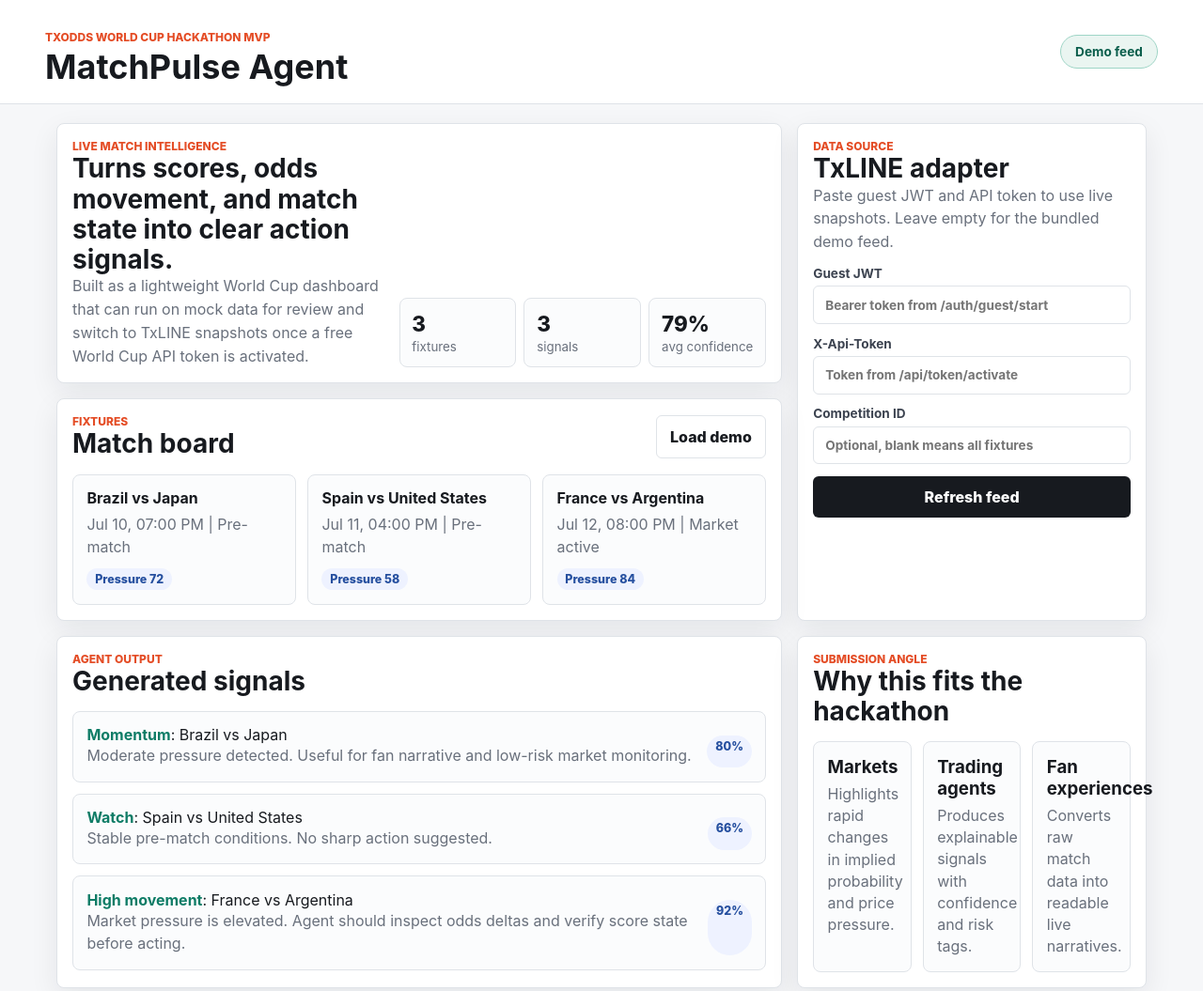
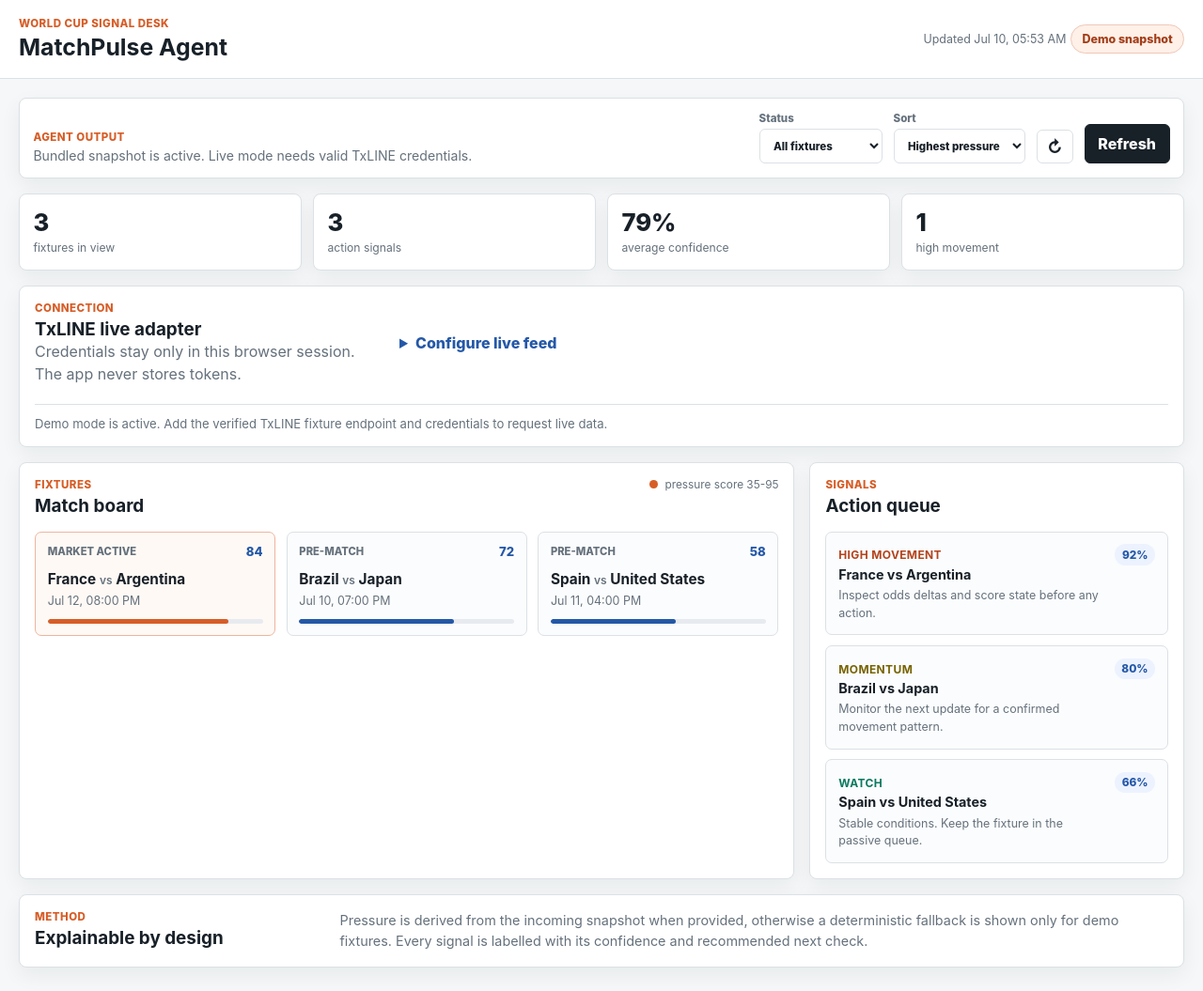
Before and after one commit to farllok/matchpulse-agent, a plain HTML site: page index.html in a window 1280 px wide. Shown: the top 1055 px of the page at 94% size. Drawn offline with Linux system fonts and the light colour scheme.

Commit message:
Harden live adapter and improve signal desk

```diff
--- a/app.js
+++ b/app.js
@@ -1,209 +1,87 @@
 const demoFixtures = [
-  {
-    FixtureId: 900101,
-    Participant1: "Brazil",
-    Participant2: "Japan",
-    Participant1IsHome: true,
-    StartTime: "2026-07-10T19:00:00Z",
-    status: "Pre-match",
-    pressure: 72,
-  },
-  {
-    FixtureId: 900102,
-    Participant1: "Spain",
-    Participant2: "United States",
-    Participant1IsHome: true,
-    StartTime: "2026-07-11T16:00:00Z",
-    status: "Pre-match",
-    pressure: 58,
-  },
-  {
-    FixtureId: 900103,
-    Participant1: "Argentina",
-    Participant2: "France",
-    Participant1IsHome: false,
-    StartTime: "2026-07-12T20:00:00Z",
-    status: "Market active",
-    pressure: 84,
-  },
+  { FixtureId: 900101, Participant1: "Brazil", Participant2: "Japan", Participant1IsHome: true, StartTime: "2026-07-10T19:00:00Z", status: "Pre-match", pressure: 72 },
+  { FixtureId: 900102, Participant1: "Spain", Participant2: "United States", Participant1IsHome: true, StartTime: "2026-07-11T16:00:00Z", status: "Pre-match", pressure: 58 },
+  { FixtureId: 900103, Participant1: "Argentina", Participant2: "France", Participant1IsHome: false, StartTime: "2026-07-12T20:00:00Z", status: "Market active", pressure: 84 },
 ];
 
-const state = {
-  fixtures: demoFixtures,
-  source: "demo",
-};
+const TXLINE_HOSTS = new Set(["txline.txodds.com", "txline-dev.txodds.com"]);
+const REQUEST_TIMEOUT_MS = 12_000;
+const state = { fixtures: demoFixtures, source: "demo", filter: "all", sort: "pressure", refreshedAt: null, timer: null, requestController: null };
+const els = Object.fromEntries([
+  "feedStatus", "lastUpdated", "summaryText", "matchCount", "signalCount", "confidenceAvg", "highRiskCount", "fixtureGrid", "signalList", "jwtInput", "apiTokenInput", "endpointInput", "competitionInput", "autoRefreshInput", "refreshButton", "loadDemoButton", "statusFilter", "sortSelect", "connectionMessage",
+].map((id) => [id, document.querySelector(`#${id}`)]));
 
-const els = {
-  feedStatus: document.querySelector("#feedStatus"),
-  matchCount: document.querySelector("#matchCount"),
-  signalCount: document.querySelector("#signalCount"),
-  confidenceAvg: document.querySelector("#confidenceAvg"),
-  fixtureGrid: document.querySelector("#fixtureGrid"),
-  signalList: document.querySelector("#signalList"),
-  jwtInput: document.querySelector("#jwtInput"),
-  apiTokenInput: document.querySelector("#apiTokenInput"),
-  competitionInput: document.querySelector("#competitionInput"),
-  refreshButton: document.querySelector("#refreshButton"),
-  loadDemoButton: document.querySelector("#loadDemoButton"),
-};
-
-function formatDate(value) {
-  const date = new Date(value);
-  if (Number.isNaN(date.getTime())) return "Time unavailable";
-
-  return new Intl.DateTimeFormat("en", {
-    month: "short",
-    day: "numeric",
-    hour: "2-digit",
-    minute: "2-digit",
-  }).format(date);
-}
-
-function escapeHtml(value) {
-  return String(value ?? "")
-    .replaceAll("&", "&amp;")
-    .replaceAll("<", "&lt;")
-    .replaceAll(">", "&gt;")
-    .replaceAll('"', "&quot;")
-    .replaceAll("'", "&#039;");
-}
+const escapeHtml = (value) => String(value ?? "").replaceAll("&", "&amp;").replaceAll("<", "&lt;").replaceAll(">", "&gt;").replaceAll('"', "&quot;").replaceAll("'", "&#039;");
+const formatDate = (value) => { const date = new Date(value); return Number.isNaN(date.getTime()) ? "Time unavailable" : new Intl.DateTimeFormat("en", { month: "short", day: "numeric", hour: "2-digit", minute: "2-digit" }).format(date); };
 
 function mapFixture(raw) {
   const homeTeam = raw.Participant1IsHome ? raw.Participant1 : raw.Participant2;
   const awayTeam = raw.Participant1IsHome ? raw.Participant2 : raw.Participant1;
-  const pressure =
-    raw.pressure ??
-    Math.min(95, Math.max(35, Math.round(((raw.FixtureId || 100) % 61) + 35)));
-
-  return {
-    id: raw.FixtureId,
-    homeTeam,
-    awayTeam,
-    startTime: raw.StartTime || raw.startTime || new Date().toISOString(),
-    status: raw.status || "Scheduled",
-    pressure,
-  };
+  const suppliedPressure = Number(raw.pressure);
+  const fallbackPressure = Math.round(((Number(raw.FixtureId || raw.id) || 100) % 61) + 35);
+  const pressure = Number.isFinite(suppliedPressure) ? Math.min(95, Math.max(35, Math.round(suppliedPressure))) : Math.min(95, Math.max(35, fallbackPressure));
+  return { id: raw.FixtureId || raw.id, homeTeam: homeTeam || raw.homeTeam || "Home", awayTeam: awayTeam || raw.awayTeam || "Away", startTime: raw.StartTime || raw.startTime || new Date().toISOString(), status: raw.status || "Scheduled", pressure };
 }
 
 function buildSignals(fixtures) {
   return fixtures.map((fixture) => {
-    let label = "Watch";
-    let detail = "Stable pre-match conditions. No sharp action suggested.";
-
-    if (fixture.pressure >= 80) {
-      label = "High movement";
-      detail =
-        "Market pressure is elevated. Agent should inspect odds deltas and verify score state before acting.";
-    } else if (fixture.pressure >= 65) {
-      label = "Momentum";
-      detail =
-        "Moderate pressure detected. Useful for fan narrative and low-risk market monitoring.";
-    }
-
-    return {
-      fixture,
-      label,
-      detail,
-      confidence: Math.min(96, Math.max(52, fixture.pressure + 8)),
-    };
+    if (fixture.pressure >= 80) return { fixture, label: "High movement", detail: "Inspect odds deltas and score state before any action.", confidence: Math.min(96, fixture.pressure + 8), tone: "risk" };
+    if (fixture.pressure >= 65) return { fixture, label: "Momentum", detail: "Monitor the next update for a confirmed movement pattern.", confidence: Math.min(96, fixture.pressure + 8), tone: "watch" };
+    return { fixture, label: "Watch", detail: "Stable conditions. Keep the fixture in the passive queue.", confidence: Math.min(96, fixture.pressure + 8), tone: "calm" };
   });
 }
 
-function render() {
-  const fixtures = state.fixtures.map(mapFixture);
-  const signals = buildSignals(fixtures);
-  const confidenceAvg = signals.length
-    ? Math.round(signals.reduce((sum, signal) => sum + signal.confidence, 0) / signals.length)
-    : 0;
-
-  els.feedStatus.textContent = state.source === "live" ? "TxLINE live" : "Demo feed";
-  els.matchCount.textContent = fixtures.length;
-  els.signalCount.textContent = signals.length;
-  els.confidenceAvg.textContent = `${confidenceAvg}%`;
-
-  els.fixtureGrid.innerHTML = fixtures
-    .map(
-      (fixture) => `
-        <article class="fixture-card">
-          <strong>${escapeHtml(fixture.homeTeam)} vs ${escapeHtml(fixture.awayTeam)}</strong>
-          <p class="muted">${escapeHtml(formatDate(fixture.startTime))} | ${escapeHtml(fixture.status)}</p>
-          <span>Pressure ${fixture.pressure}</span>
-        </article>
-      `
-    )
-    .join("");
-
-  els.signalList.innerHTML = signals
-    .map(
-      (signal) => `
-        <article class="signal-card">
-          <div>
-            <p><b>${escapeHtml(signal.label)}</b>: ${escapeHtml(signal.fixture.homeTeam)} vs ${escapeHtml(signal.fixture.awayTeam)}</p>
-            <p class="muted">${escapeHtml(signal.detail)}</p>
-          </div>
-          <span>${signal.confidence}%</span>
-        </article>
-      `
-    )
-    .join("");
+function isActive(fixture) { return /active|live|in[-\s]?play/i.test(fixture.status); }
+function visibleFixtures() {
+  const fixtures = state.fixtures.map(mapFixture).filter((fixture) => state.filter === "all" || (state.filter === "active" ? isActive(fixture) : !isActive(fixture)));
+  return fixtures.sort((a, b) => state.sort === "time" ? new Date(a.startTime).getTime() - new Date(b.startTime).getTime() : b.pressure - a.pressure);
 }
 
-async function loadTxlineFixtures() {
-  const jwt = els.jwtInput.value.trim();
-  const apiToken = els.apiTokenInput.value.trim();
-  const competitionId = els.competitionInput.value.trim();
-
-  if (!jwt || !apiToken) {
-    state.fixtures = demoFixtures;
-    state.source = "demo";
-    render();
-    return;
-  }
-
-  const url = new URL("https://txline.txodds.com/api/fixtures/snapshot");
-  if (competitionId) {
-    url.searchParams.set("competitionId", competitionId);
-  }
-
-  const response = await fetch(url, {
-    headers: {
-      Authorization: `Bearer ${jwt}`,
-      "X-Api-Token": apiToken,
-      "Content-Type": "application/json",
-    },
-  });
-
-  if (!response.ok) {
-    throw new Error(`TxLINE returned ${response.status}`);
-  }
-
-  const data = await response.json();
-  const fixtures = Array.isArray(data) ? data : data.fixtures;
-  state.fixtures = Array.isArray(fixtures) ? fixtures.slice(0, 12) : [];
-  state.source = "live";
-  render();
+function render() {
+  const fixtures = visibleFixtures(); const signals = buildSignals(fixtures);
+  const confidenceAvg = signals.length ? Math.round(signals.reduce((sum, signal) => sum + signal.confidence, 0) / signals.length) : 0;
+  const highRisk = signals.filter((signal) => signal.tone === "risk").length;
+  els.feedStatus.textContent = state.source === "live" ? "TxLINE live" : "Demo snapshot";
+  els.feedStatus.classList.toggle("is-live", state.source === "live");
+  els.lastUpdated.textContent = state.refreshedAt ? `Updated ${formatDate(state.refreshedAt)}` : "Waiting for data";
+  els.summaryText.textContent = state.source === "live" ? "Live response loaded. Review high-movement fixtures first." : "Bundled snapshot is active. Live mode needs valid TxLINE credentials.";
+  els.matchCount.textContent = fixtures.length; els.signalCount.textContent = signals.length; els.confidenceAvg.textContent = `${confidenceAvg}%`; els.highRiskCount.textContent = highRisk;
+  els.fixtureGrid.innerHTML = fixtures.length ? fixtures.map((fixture) => `<article class="fixture-card ${fixture.pressure >= 80 ? "is-risk" : ""}"><div class="fixture-top"><span class="fixture-status">${escapeHtml(fixture.status)}</span><span class="pressure-score">${fixture.pressure}</span></div><strong>${escapeHtml(fixture.homeTeam)} <em>vs</em> ${escapeHtml(fixture.awayTeam)}</strong><p>${escapeHtml(formatDate(fixture.startTime))}</p><div class="pressure-bar"><span style="width:${fixture.pressure}%"></span></div></article>`).join("") : '<p class="empty-state">No fixtures match this filter.</p>';
+  els.signalList.innerHTML = signals.length ? signals.map((signal) => `<article class="signal-card ${signal.tone}"><div><p><b>${escapeHtml(signal.label)}</b></p><strong>${escapeHtml(signal.fixture.homeTeam)} vs ${escapeHtml(signal.fixture.awayTeam)}</strong><p class="muted">${escapeHtml(signal.detail)}</p></div><span>${signal.confidence}%</span></article>`).join("") : '<p class="empty-state">No signals in this view.</p>';
 }
 
-els.refreshButton.addEventListener("click", async () => {
-  els.refreshButton.disabled = true;
-  els.refreshButton.textContent = "Refreshing...";
+function setMessage(message, kind = "") { els.connectionMessage.textContent = message; els.connectionMessage.className = `connection-message ${kind}`; }
+function configureAutoRefresh() { clearInterval(state.timer); state.timer = null; if (els.autoRefreshInput.checked) { state.timer = setInterval(() => els.refreshButton.click(), 60_000); setMessage("Auto-refresh is on. Tokens remain only in memory.", "success"); } }
+
+async function loadTxlineFixtures() {
+  const jwt = els.jwtInput.value.trim(); const apiToken = els.apiTokenInput.value.trim(); const endpoint = els.endpointInput.value.trim(); const competitionId = els.competitionInput.value.trim();
+  if (!jwt || !apiToken || !endpoint) { state.fixtures = demoFixtures; state.source = "demo"; state.refreshedAt = new Date(); setMessage("Demo mode is active. Add a valid endpoint, JWT, and API token for a live request."); render(); return; }
+  let url;
+  try { url = new URL(endpoint); } catch { throw new Error("Enter a valid HTTPS endpoint"); }
+  if (url.protocol !== "https:" || !TXLINE_HOSTS.has(url.hostname)) throw new Error("For token safety, use an official TxLINE HTTPS endpoint");
+  if (competitionId) url.searchParams.set("competitionId", competitionId);
+  state.requestController?.abort();
+  state.requestController = new AbortController();
+  const timeout = setTimeout(() => state.requestController?.abort(), REQUEST_TIMEOUT_MS);
+  let response;
   try {
-    await loadTxlineFixtures();
+    response = await fetch(url, { signal: state.requestController.signal, headers: { Authorization: `Bearer ${jwt}`, "X-Api-Token": apiToken, Accept: "application/json" } });
   } catch (error) {
-    state.fixtures = demoFixtures;
-    state.source = "demo";
-    render();
-    alert(`Could not load TxLINE yet: ${error.message}. Demo feed restored.`);
+    if (error.name === "AbortError") throw new Error("Request timed out after 12 seconds");
+    throw error;
   } finally {
-    els.refreshButton.disabled = false;
-    els.refreshButton.textContent = "Refresh feed";
+    clearTimeout(timeout);
+    state.requestController = null;
   }
-});
+  if (!response.ok) throw new Error(`TxLINE returned ${response.status}`);
+  const data = await response.json(); const fixtures = Array.isArray(data) ? data : data.fixtures || data.data;
+  if (!Array.isArray(fixtures)) throw new Error("Response did not include a fixture array");
+  state.fixtures = fixtures.filter((fixture) => fixture && typeof fixture === "object").slice(0, 24); state.source = "live"; state.refreshedAt = new Date(); setMessage(`Live response loaded: ${state.fixtures.length} fixtures.`, "success"); render();
+}
 
-els.loadDemoButton.addEventListener("click", () => {
-  state.fixtures = demoFixtures;
-  state.source = "demo";
-  render();
-});
-
-render();
+els.refreshButton.addEventListener("click", async () => { els.refreshButton.disabled = true; els.refreshButton.setAttribute("aria-busy", "true"); els.refreshButton.textContent = "Refreshing"; try { await loadTxlineFixtures(); } catch (error) { state.source = "demo"; state.fixtures = demoFixtures; state.refreshedAt = new Date(); setMessage(`Live request failed: ${error.message}. Demo snapshot restored.`, "error"); render(); } finally { els.refreshButton.disabled = false; els.refreshButton.removeAttribute("aria-busy"); els.refreshButton.textContent = "Refresh"; } });
+els.loadDemoButton.addEventListener("click", () => { state.fixtures = demoFixtures; state.source = "demo"; state.refreshedAt = new Date(); setMessage("Demo snapshot restored."); render(); });
+els.statusFilter.addEventListener("change", (event) => { state.filter = event.target.value; render(); });
+els.sortSelect.addEventListener("change", (event) => { state.sort = event.target.value; render(); });
+els.autoRefreshInput.addEventListener("change", configureAutoRefresh);
+state.refreshedAt = new Date(); render();
--- a/index.html
+++ b/index.html
@@ -3,113 +3,89 @@
   <head>
     <meta charset="utf-8" />
     <meta name="viewport" content="width=device-width, initial-scale=1" />
-    <title>MatchPulse Agent</title>
-    <meta
-      name="description"
-      content="A TxODDS-ready World Cup match intelligence dashboard for market, agent, and fan experience tracks."
-    />
+    <title>MatchPulse Agent | World Cup Signal Desk</title>
+    <meta name="description" content="A focused World Cup signal desk with a TxLINE-ready live-feed adapter, transparent signal logic, and reviewable market context." />
     <link rel="stylesheet" href="styles.css" />
   </head>
   <body>
     <header class="topbar">
-      <div>
-        <p class="eyebrow">TxODDS World Cup Hackathon MVP</p>
+      <div class="brand-lockup">
+        <p class="eyebrow">World Cup signal desk</p>
         <h1>MatchPulse Agent</h1>
       </div>
-      <div class="status-pill" id="feedStatus">Demo feed</div>
+      <div class="topbar-actions">
+        <p class="last-updated" id="lastUpdated">Waiting for data</p>
+        <div class="status-pill" id="feedStatus" aria-live="polite">Demo snapshot</div>
+      </div>
     </header>
 
-    <main class="layout">
-      <section class="panel hero-panel">
-        <div>
-          <p class="section-label">Live match intelligence</p>
-          <h2>Turns scores, odds movement, and match state into clear action signals.</h2>
-          <p class="muted">
-            Built as a lightweight World Cup dashboard that can run on mock data for review
-            and switch to TxLINE snapshots once a free World Cup API token is activated.
-          </p>
+    <main class="workspace">
+      <section class="command-bar" aria-label="Signal controls">
+        <div class="command-summary">
+          <p class="section-label">Agent output</p>
+          <p id="summaryText">Review the seeded snapshot or connect a live TxLINE endpoint.</p>
         </div>
-        <div class="metric-strip">
-          <div>
-            <span id="matchCount">0</span>
-            <small>fixtures</small>
-          </div>
-          <div>
-            <span id="signalCount">0</span>
-            <small>signals</small>
-          </div>
-          <div>
-            <span id="confidenceAvg">0%</span>
-            <small>avg confidence</small>
-          </div>
-        </div>
+        <label class="compact-control">
+          <span>Status</span>
+          <select id="statusFilter">
+            <option value="all">All fixtures</option>
+            <option value="active">Active only</option>
+            <option value="scheduled">Scheduled only</option>
+          </select>
+        </label>
+        <label class="compact-control">
+          <span>Sort</span>
+          <select id="sortSelect">
+            <option value="pressure">Highest pressure</option>
+            <option value="time">Kickoff time</option>
+          </select>
+        </label>
+        <button class="secondary icon-button" id="loadDemoButton" title="Restore the bundled demo snapshot" aria-label="Restore demo snapshot">&#8635;</button>
+        <button id="refreshButton">Refresh</button>
       </section>
 
-      <section class="panel controls-panel">
+      <div class="metric-grid" aria-label="Snapshot summary">
+        <article><span id="matchCount">0</span><small>fixtures in view</small></article>
+        <article><span id="signalCount">0</span><small>action signals</small></article>
+        <article><span id="confidenceAvg">0%</span><small>average confidence</small></article>
+        <article><span id="highRiskCount">0</span><small>high movement</small></article>
+      </div>
+
+      <section class="data-panel" aria-label="TxLINE connection">
         <div>
-          <p class="section-label">Data source</p>
-          <h2>TxLINE adapter</h2>
-          <p class="muted">
-            Paste guest JWT and API token to use live snapshots. Leave empty for the bundled
-            demo feed.
-          </p>
+          <p class="section-label">Connection</p>
+          <h2>TxLINE live adapter</h2>
+          <p class="muted">Credentials stay only in this browser session. The app never stores tokens.</p>
         </div>
-        <label>
-          Guest JWT
-          <input id="jwtInput" placeholder="Bearer token from /auth/guest/start" />
-        </label>
-        <label>
-          X-Api-Token
-          <input id="apiTokenInput" placeholder="Token from /api/token/activate" />
-        </label>
-        <label>
-          Competition ID
-          <input id="competitionInput" value="" placeholder="Optional, blank means all fixtures" />
-        </label>
-        <button id="refreshButton">Refresh feed</button>
+        <details>
+          <summary>Configure live feed</summary>
+          <div class="connection-fields">
+            <label>Guest JWT<input id="jwtInput" type="password" autocomplete="off" placeholder="Token from /auth/guest/start" /></label>
+            <label>X-Api-Token<input id="apiTokenInput" type="password" autocomplete="off" placeholder="Activated TxLINE API token" /></label>
+            <label>Snapshot endpoint<input id="endpointInput" type="url" inputmode="url" autocomplete="off" placeholder="https://txline.txodds.com/api/..." /></label>
+            <label>Competition ID<input id="competitionInput" placeholder="Optional competition filter" /></label>
+            <label class="toggle-field"><input id="autoRefreshInput" type="checkbox" /><span>Auto-refresh every 60 seconds</span></label>
+          </div>
+        </details>
+        <p class="connection-message" id="connectionMessage" aria-live="polite">Demo mode is active. Add the verified TxLINE fixture endpoint and credentials to request live data.</p>
       </section>
 
-      <section class="panel">
-        <div class="section-heading">
-          <div>
-            <p class="section-label">Fixtures</p>
-            <h2>Match board</h2>
-          </div>
-          <button class="secondary" id="loadDemoButton">Load demo</button>
-        </div>
-        <div class="fixture-grid" id="fixtureGrid"></div>
+      <section class="content-grid">
+        <section class="board-panel">
+          <div class="section-heading"><div><p class="section-label">Fixtures</p><h2>Match board</h2></div><span class="legend"><i></i> pressure score 35-95</span></div>
+          <div class="fixture-grid" id="fixtureGrid"></div>
+        </section>
+        <aside class="signal-panel">
+          <div class="section-heading"><div><p class="section-label">Signals</p><h2>Action queue</h2></div></div>
+          <div class="signal-list" id="signalList"></div>
+        </aside>
       </section>
 
-      <section class="panel">
-        <div class="section-heading">
-          <div>
-            <p class="section-label">Agent output</p>
-            <h2>Generated signals</h2>
-          </div>
-        </div>
-        <div class="signal-list" id="signalList"></div>
-      </section>
-
-      <section class="panel">
-        <p class="section-label">Submission angle</p>
-        <h2>Why this fits the hackathon</h2>
-        <div class="track-grid">
-          <article>
-            <h3>Markets</h3>
-            <p>Highlights rapid changes in implied probability and price pressure.</p>
-          </article>
-          <article>
-            <h3>Trading agents</h3>
-            <p>Produces explainable signals with confidence and risk tags.</p>
-          </article>
-          <article>
-            <h3>Fan experiences</h3>
-            <p>Converts raw match data into readable live narratives.</p>
-          </article>
-        </div>
+      <section class="method-panel">
+        <div><p class="section-label">Method</p><h2>Explainable by design</h2></div>
+        <p>Pressure is derived from the incoming snapshot when provided, otherwise a deterministic fallback is shown only for demo fixtures. Every signal is labelled with its confidence and recommended next check.</p>
       </section>
     </main>
-
     <script src="app.js"></script>
   </body>
 </html>
--- a/scripts/record-demo.mjs
+++ b/scripts/record-demo.mjs
@@ -18,7 +18,7 @@
 await page.goto(siteUrl, { waitUntil: "networkidle" });
 await page.waitForTimeout(1600);
 
-await page.getByRole("button", { name: "Load demo" }).click();
+await page.getByRole("button", { name: "Restore demo snapshot" }).click();
 await page.waitForTimeout(1000);
 
 await page.mouse.move(900, 560, { steps: 18 });
```
Also changed, not shown: docs/DEMO_SCRIPT.md (+3 -3 lines), docs/SUBMISSION.md (+2 -62 lines), scripts/dev-server.mjs (added, +24 -0 lines), scripts/verify-static.mjs (added, +23 -0 lines), README.md, styles.css.
